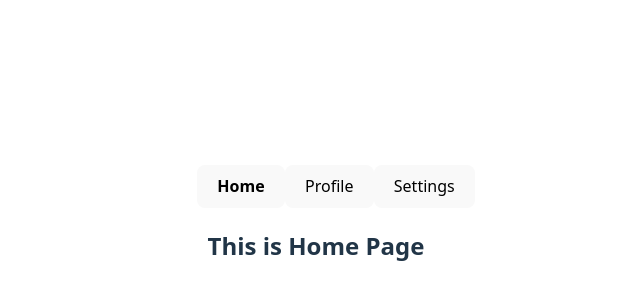
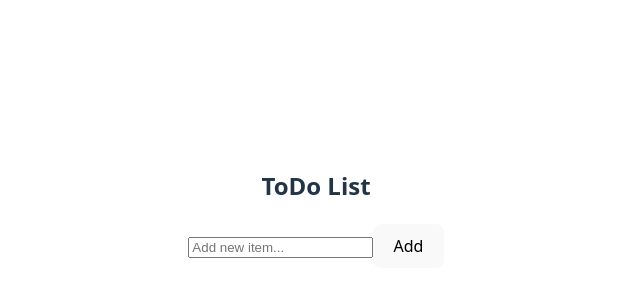
Before and after one commit to Chrislanzas16/react-components, a React (Vite) app: page / in a window 1280 px wide. Shown: the part 184-484 px from the top of the page, without its empty margins (324-964 px from the left). Built offline with nearby package versions, Linux system fonts and the light colour scheme.

Commit message:
Made a simple todo list

```diff
--- a/src/App.jsx
+++ b/src/App.jsx
@@ -2,12 +2,14 @@ import Dropdown from "./components/Dropdown";
 import Counter from "./components/Counter";
 import SearchFilter from "./components/SearchFilter";
 import Tabs from "./components/Tabs";
+import { ToDoList } from "./components/TodoList";
 import "./App.css";
 
 function App() {
+
   return (
     <div>
-      <Tabs />
+      <ToDoList />
     </div>
   );
 }
--- /dev/null
+++ b/src/components/TodoList.jsx
@@ -0,0 +1,60 @@
+import { useState } from "react";
+
+export const ToDoList = () => {
+  const [inputValue, setInputValue] = useState("");
+  const [todos, setTodos] = useState([]);
+
+  const handleSubmit = (e) => {
+    e.preventDefault(); // Prevent default form submission behavior
+    if (!inputValue.trim()) return; // Prevent adding empty tasks
+    setTodos([
+      ...todos,
+      { id: crypto.randomUUID(), text: inputValue, completed: false },
+    ]); // Pass the input value to a function that adds the task
+    setInputValue(""); // Clear the input field after adding
+  };
+
+  function deleteItem(id) {
+    setTodos(todos.filter((todo) => todo.id !== id));
+  }
+
+  const toggleComplete = (id) => {
+    setTodos(
+      todos.map((todo) =>
+        todo.id === id ? { ...todo, completed: !todo.completed } : todo
+      )
+    );
+  };
+
+  return (
+    <div>
+      <h2>ToDo List</h2>
+      <form onSubmit={handleSubmit}>
+        <input
+          type="text"
+          placeholder="Add new item..."
+          value={inputValue}
+          onChange={(e) => setInputValue(e.target.value)}
+        />
+        <button type="submit">Add</button>
+      </form>
+
+      <ul>
+        {todos.map((item) => (
+          <li key={item.id}>
+            <span
+              onClick={() => toggleComplete(item.id)}
+              style={{
+                cursor: "pointer",
+                textDecoration: item.completed ? "line-through" : "none",
+              }}
+            >
+              {item.text}
+            </span>
+            <button onClick={() => deleteItem(item.id)}>Delete</button>
+          </li>
+        ))}
+      </ul>
+    </div>
+  );
+};
```
